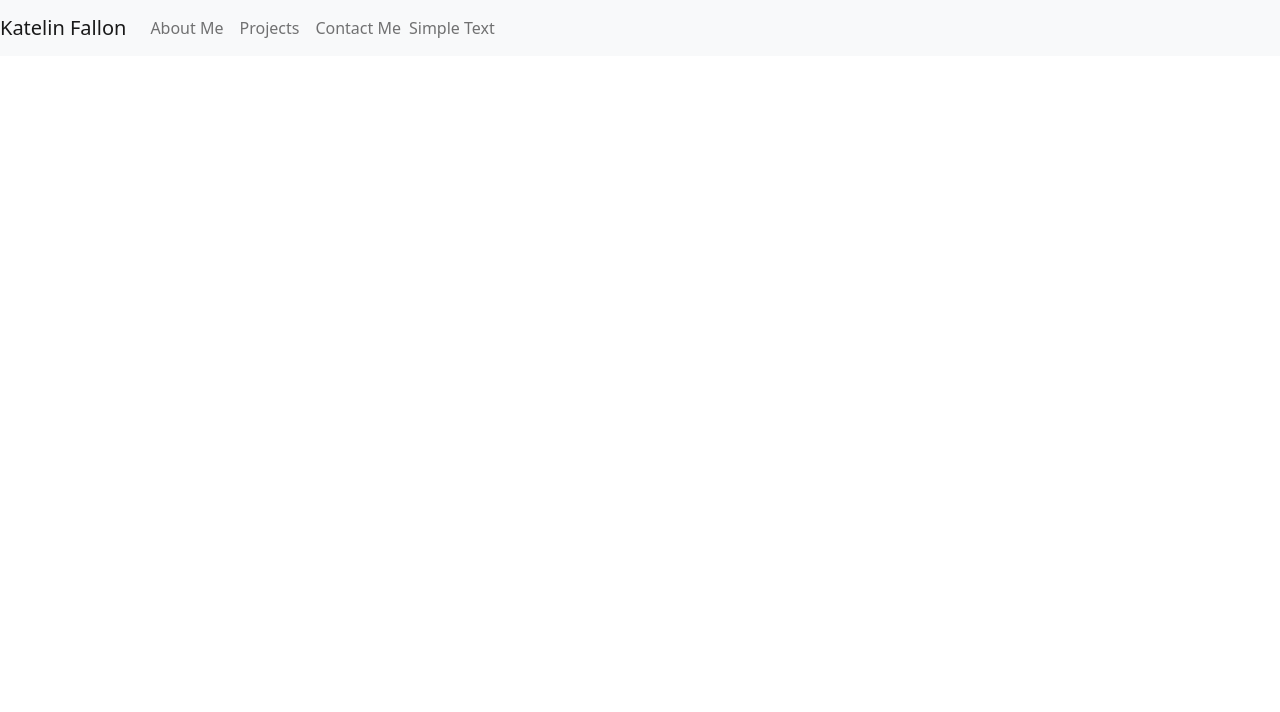
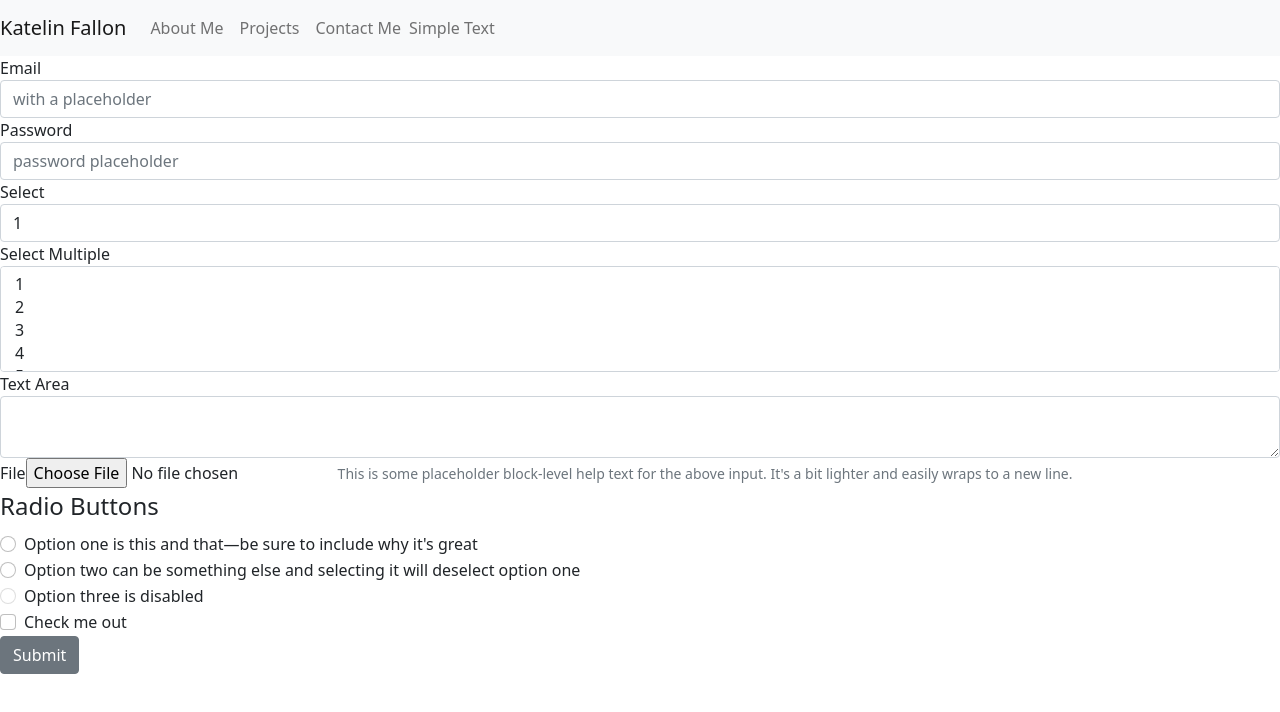
Before and after one commit to ksfallon/katefall_portfolio, a React (Create React App) app: page / in a window 1280 px wide. Shown: the top 712 px of the page. Built offline with nearby package versions, Linux system fonts and the light colour scheme.

Commit message:
added a contact form

```diff
--- a/src/components/NavBar.jsx
+++ b/src/components/NavBar.jsx
@@ -35,9 +35,15 @@ const NavigationBar = ({ currentPage, handlePageChange }) => {
               >
                 Projects
               </NavLink>
-            <NavItem>
-              <NavLink href="/components/">Contact Me</NavLink>
-            </NavItem>
+            <NavLink
+              href="#contact"
+              onClick={() => handlePageChange('Contact')}
+              // This is a conditional (ternary) operator that checks to see if the current page is "Home"
+              // If it is, we set the current page to 'nav-link-active', otherwise we set it to 'nav-link'
+              className={currentPage === 'Contact' ? 'nav-link active' : 'nav-link'}
+              >
+                Contact Me
+              </NavLink>
             {/* <UncontrolledDropdown nav inNavbar>
               <DropdownToggle nav caret>
                 Options
--- a/src/components/Pages/ContactForm.jsx
+++ b/src/components/Pages/ContactForm.jsx
@@ -1,7 +1,7 @@
 import React from 'react';
 import { Button, Form, FormGroup, Label, Input, FormText } from 'reactstrap';
 
-const Example = (props) => {
+const Contact = (props) => {
   return (
     <Form>
       <FormGroup>
@@ -76,4 +76,4 @@ const Example = (props) => {
   );
 }
 
-export default Example;
+export default Contact;
--- a/src/components/PortfolioPage.jsx
+++ b/src/components/PortfolioPage.jsx
@@ -1,6 +1,7 @@
 import React, { useState } from 'react';
 import Projects from './Pages/Projects';
 import NavigationBar from './NavBar';
+import Contact from './Pages/ContactForm'
 
 export default function PortfolioContainer() {
     const [currentPage, setCurrentPage] = useState('Home');
@@ -16,7 +17,7 @@ export default function PortfolioContainer() {
         if (currentPage === 'Projects') {
         return <Projects />;
         }
-    //   return <Contact />;
+      return <Contact />;
     };
 
     const handlePageChange = (page) => setCurrentPage(page);
```
